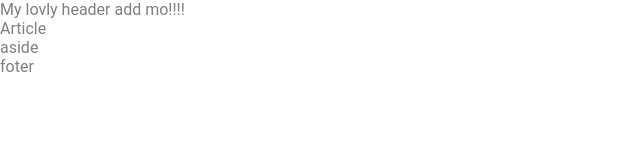
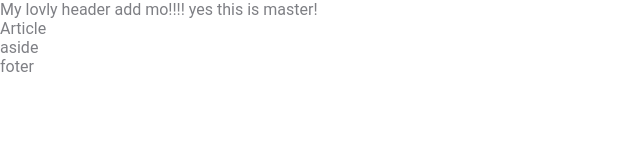
Before and after one commit to sergey-dos/try, a plain HTML site: page index.html in a window 1280 px wide. Shown: the whole page, without its empty margins (0-640 px from the left). Drawn offline with Linux system fonts and the light colour scheme.

Commit message:
header_master

```diff
--- a/index.html
+++ b/index.html
@@ -12,6 +12,7 @@
 <body>
    <header>
        My lovly header add mo!!!!
+       yes this is master!
    </header>
    <main>
        <article>Article</article>
```
